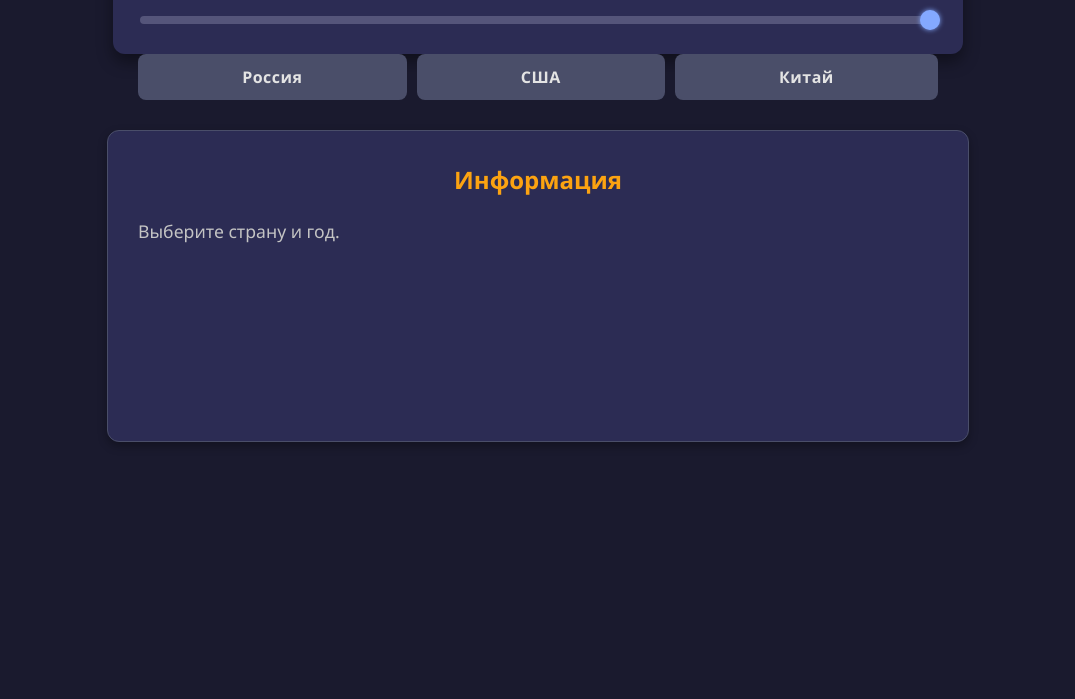
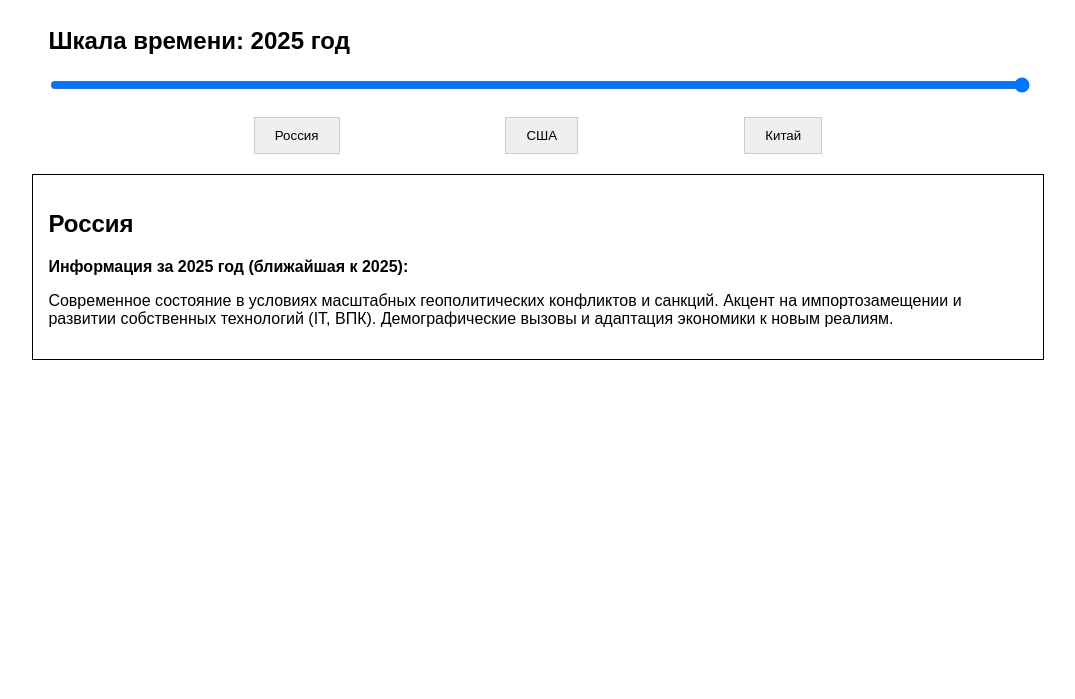
Before and after one commit to Hiho29/time-travel-game, a plain HTML site: page index.html in a window 1280 px wide. Shown: the part 101-800 px from the top of the page, without its empty margins (102-1177 px from the left). Drawn offline with Linux system fonts and the light colour scheme.

Commit message:
Update index.html

```diff
--- a/index.html
+++ b/index.html
@@ -5,148 +5,38 @@
  <meta name="viewport" content="width=device-width, initial-scale=1.0">
  <title>Time Traveler Prototype</title>
  <style>
- /* Общие настройки */
- body {
- font-family: 'Segoe UI', Tahoma, Geneva, Verdana, sans-serif;
- display: flex;
- flex-direction: column;
- align-items: center;
- padding: 30px;
- background-color: #1a1a2e; /* Темный фон */
- color: #e4e4e4; /* Светлый текст */
- margin: 0;
- }
-
- /* Контейнер для ползунка */
- .time-slider-container {
- width: 90%;
- max-width: 800px;
- margin-bott
-om: 40px;
- padding: 25px;
- background-color: #2c2c54; /* Чуть светлее фон */
- border-radius: 12px;
- box-shadow: 0 8px 16px rgba(0, 0, 0, 0.4);
- }
-
- /* Заголовок шкалы времени */
- h2 {
- color: #84a9ff; /* Голубой акцент */
- text-align: center;
- margin-top: 0;
- }
-
- /* Ползунок */
- #timeSlider {
- width: 100%;
- height: 8px;
- -webkit-appearance: none;
- appearance: none;
- background: #55557a; /* Цвет дорожки */
- border-radius: 4px;
- cursor: pointer;
- }
- /* Кружок ползунка */
- #timeSlider::-webkit-slider-thumb {
- -webkit-appearance: none;
- appearance: none;
- width: 20px;
- height: 20px;
- border-radius: 50%;
- background: #84a9ff;
- cursor: pointer;
- box-shadow: 0 0 5px #84a9ff;
- transition: background-color 0.2s;
- }
-
- /* Контейнер кнопок */
- .map-container {
- display: flex;
- width: 90%;
- max-width: 800px;
- justify-content: space-around;
- margin-bottom: 30px;
- gap: 10px;
- }
-
- /* Кнопки стран */
- .country-button {
- flex-grow: 1;
- padding: 12px 25px;
- cursor: pointer;
- border: none;
- background-color: #4a4e69; /* Серый фон */
- color: #e4e4e4;
- border-radius: 8px;
- transition: background-color 0.3s, transform 0.1s, box-shadow 0.3s;
- text-align: center;
- font-size: 16px;
- font-weight: bold;
- letter-spacing: 0.5px;
- }
-
- /* Эффект при наведении */
- .country-button:hover {
- background-color: #6a6e9a;
- transform: translateY(-2px);
- box-shadow: 0 5px 10px rgba(0, 0, 0, 0.2);
- }
-
- /* Активная (выбранная) кнопка */
- .country-button.active {
- background-color: #84a9ff; /* Акцентный голубой */
- color: #1a1a2e;
- box-shadow: 0 0 15px rgba(132, 169, 255, 0.7);
- border: 1px solid #c0caff;
- }
-
- /* Панель информации */
- .info-panel {
- width: 90%;
- max-width: 800px;
- min-height: 250px;
- padding: 30px;
- border: 1px solid #4a4e69;
- background-color: #2c2c54;
- border-radius: 12px;
- box-shadow: 0 4px 10px rgba(0, 0, 0, 0.3);
- line-height: 1.6;
- }
-
- .info-panel h2 {
- color: #fca311; /* Желтый/Оранжевый для заголовка */
- margin-bottom: 15px;
- text-a
-lign: left;
- }
-
- .info-panel p {
- color: #c4c4c4;
- font-size: 1.1em;
- }
+ /* Простой и надежный дизайн, который не ломается */
+ body { font-family: sans-serif; display: flex; flex-direction: column; align-items: center; padding: 20px; }
+ .time-slider-container { width: 80%; margin-bottom: 20px; }
+ #timeSlider { width: 100%; }
+ .map-container { display: flex; justify-content: space-around; width: 60%; margin-bottom: 20px; }
+ .country-button { padding: 10px 20px; cursor: pointer; border: 1px solid #ccc; }
+ .info-panel { width: 80%; min-height: 150px; padding: 15px; border: 1px solid black; }
  </style>
 </head>
 <body>
 
+ <h1>Путешествие во времени</h1>
+
  <div class="time-slider-container">
- <h2>Шкала времени: <span id="currentYear">2025</span> год</h2>
+ <h2>Шкала времени: <span id="currentY
+ear">2025</span> год</h2>
  <input type="range" id="timeSlider" min="1988" max="2025" value="2025" step="1" oninput="updateTime()">
  </div>
 
  <div class="map-container">
- <div class="country-button" onclick="selectCountry('russia')">Россия</div>
- <div class="country-button" onclick="selectCountry('usa')">США</div>
- <div class="country-button" onclick="selectCountry('china')">Китай</div>
+ <button class="country-button" onclick="selectCountry('russia')">Россия</button>
+ <button class="country-button" onclick="selectCountry('usa')">США</button>
+ <button class="country-button" onclick="selectCountry('china')">Китай</button>
  </div>
 
  <div class="info-panel">
- <h2>Информация</h2>
- <p id="countryName">Выберите страну и год.</p>
+ <h2 id="countryName">Выберите страну</h2>
  <p id="countryInfo"></p>
  </div>
 
 <script>
- // 1. База данных для прототипа (РАСШИРЕННАЯ ВЕРСИЯ)
+// 1. РАСШИРЕННАЯ База данных
 const database = {
   russia: {
     1990: { description: "Конец эпохи СССР. Экономика охвачена дефицитом, внедряются либеральные реформы Перестройки. Растут националистические настроения в республиках, начинается 'парад суверенитетов'. Государство балансирует на грани распада." },
@@ -155,8 +45,7 @@ lign: left;
   },
   usa: {
     1990: { description: "Период после окончания Холодной войны. США утверждают свою роль единственной сверхдержавы. Операция 'Буря в пустыне' в Персидском заливе. Начало взрывного роста персональных компьютеров и зарождение коммерческого Интернета." },
- 2000: { d
-escription: "Эпоха после краха 'доткомов' и спорных выборов президента Буша. Теракты 11 сентября 2001 года навсегда меняют внешнюю политику: начинается 'Война с террором' в Афганистане и Ираке. Усиление внутренней безопасности." },
+    2000: { description: "Эпоха после краха 'доткомов' и спорных выборов президента Буша. Теракты 11 сентября 2001 года навсегда меняют внешнюю политику: начинается 'Война с террором' в Афганистане и Ираке. Усиление внутренней безопасности." },
  2025: { description: "Высокая степень политической поляризации и социальных разногласий. Масштабные инвестиции в развитие искусственного интеллекта (ИИ) и 'зеленую' энергетику. Продолжается технологическое и экономическое соперничество с Китаем." }
   },
   china: {
@@ -172,43 +61,27 @@ escription: "Эпоха после краха 'доткомов' и спорны
 function updateTime() {
   const year = document.getElementById('timeSlider').value;
   document.getElementById('currentYear').textContent = year;
-
   if (selectedCountryId) {
     updateInfoPanel(selectedCountryId, parseInt(year));
- } else {
- document.getElementById('countryInfo').textContent = "Выберите страну, чтобы увидеть информацию за " + year + " год.";
   }
 }
 
- // 3. Функция выбора страны
+// 3. Функция выбора страны (ПРОСТАЯ ВЕРСИЯ БЕЗ ДИЗАЙНА)
 function selectCountry(countryId) {
   selectedCountryId = countryId;
   const year = parseInt(document.getElementById('timeSlider').value);
-
- // Управление активным классом для дизайна
- document.querySelectorAll('.country-button').forEach(button => {
- button.classList.remove('active');
- });
-
- const selectedButton = document.querySelector(`[onclick="selectCountry('${countryId}')"]`);
- if (selectedButton) {
- selectedButton.classList.add('active');
- }
-
- // Обновляем заголовок и информацию
- const countryNameMap = { russia: 'Россия', usa: 'США', china: 'Китай' };
- document.getElementById('countryName').textContent = countryNameMap[countryId];
   updateInfoPanel(countryId, year);
 }
 
 // 4. Функция обновления панели информации
 function updateInfoPanel(countryId, year) {
+  const countryNameMap = { russia: 'Россия', usa: 'США', china: 'Китай' };
+  document.getElementById('countryName').textContent = countryNameMap[countryId];
+
   const infoElement = document.getElementById('countryInfo');
   const countryData = database[countryId];
-
- const availableYears = Object.keys(countryData)
- .map(y => parseInt(y))
- .sort((a, b) => a - b);
+  const availableYears = Object.keys(countryData).map(y => parseInt(y)).sort((
+a, b) => a - b);
 
   let closestYear = null;
   let minDiff = Infinity;
@@ -224,17 +97,17 @@ escription: "Эпоха после краха 'доткомов' и спорны
   if (closestYear !== null) {
     const data = countryData[closestYear];
     infoElement.innerHTML = `
- <p><strong>Информация за ${closestYear} год (ближайшая доступная дата к ${year} году):</strong></p>
- <p>${data.description}</p>
- <p>... здесь будет больше данных, таких как флаг, границы и т.д. ...</p>
- `;
+      <p><strong>Информация за ${closestYear} год (ближайшая к ${year}):</strong></p>
+      <p>${data.description}</p>`;
   } else {
- infoElement.textContent = `Данные по этой стране на ${year} год пока недоступны.`;
+    infoElement.textContent = "Данные недоступны.";
   }
 }
 
- // Инициализация при загрузке страницы
+// Запускаем всё при загрузке
 selectCountry('russia');
+updateTime();
+
 </script>
 
 </body>
```
Lines whose indentation alone changed are shown as unchanged.
